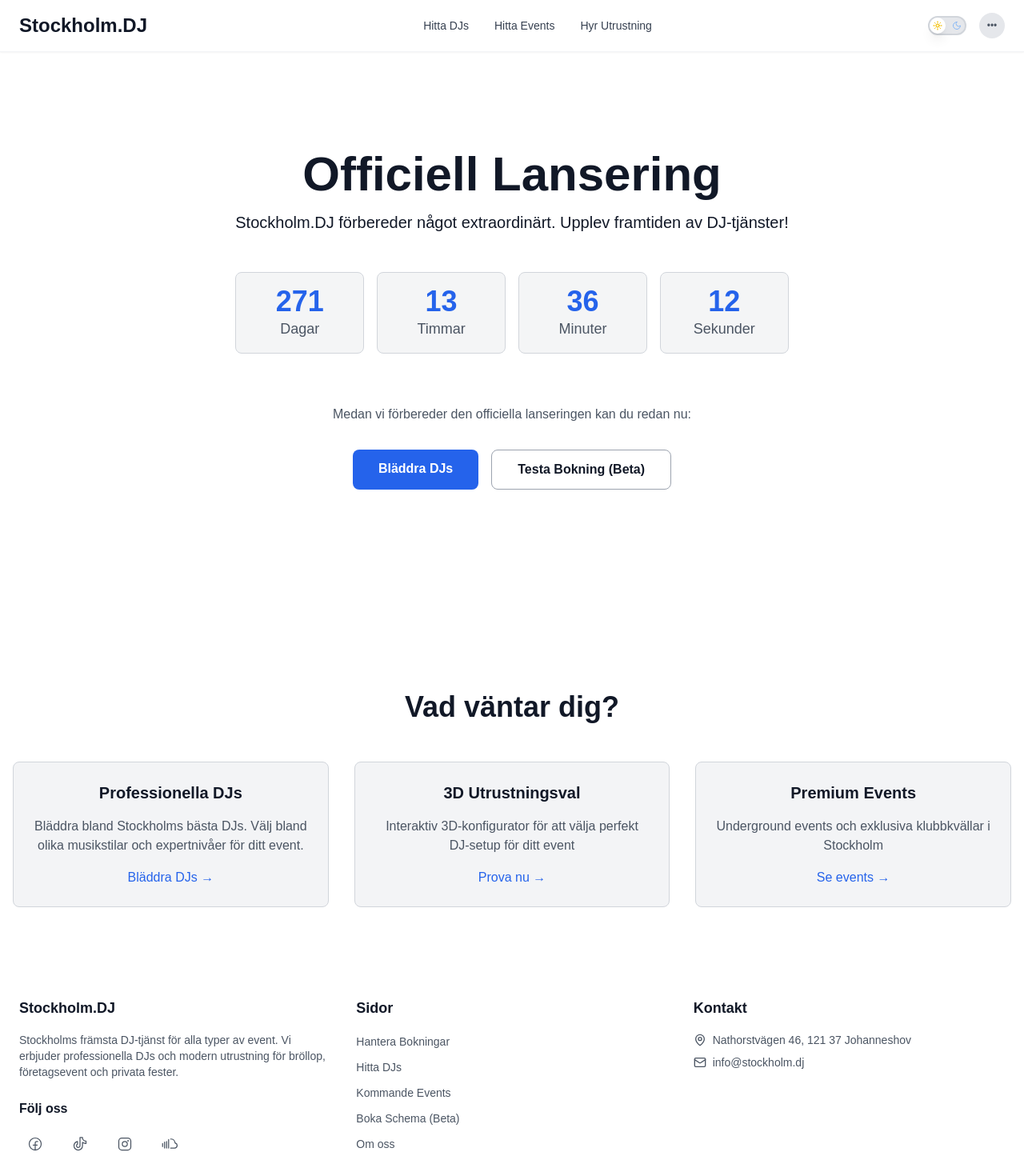
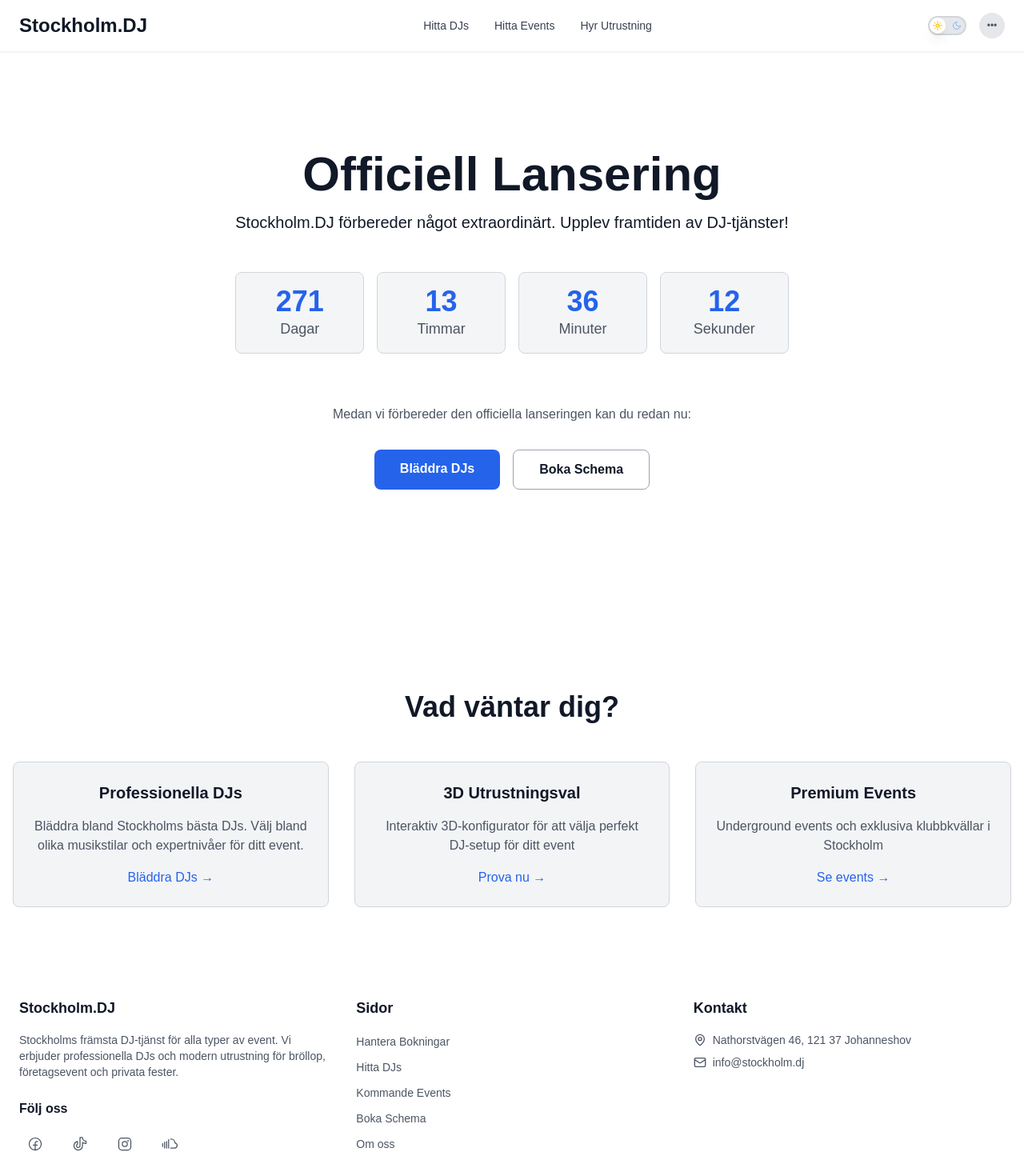
Before and after one commit to DavidFornander/stockholmDJ, a Next.js app: page / in a window 1280 px wide. Shown: the top 1470 px of the page at 80% size. Built offline with nearby package versions, Linux system fonts and the light colour scheme.

Commit message:
feat: update booking flow and navigation links to new path

```diff
--- a/src/components/global/footer/Footer.tsx
+++ b/src/components/global/footer/Footer.tsx
@@ -73,10 +73,10 @@ export default function Footer() {
               </li>
               <li>
                 <Link
-                  href="/bokabeta3"
+                  href="/book"
                   className="text-sm hover:text-gray-900 dark:hover:text-white transition-colors"
                 >
-                  Boka Schema (Beta)
+                  Boka Schema
                 </Link>
               </li>
               <li>
--- a/src/components/global/navbar/Navbar.tsx
+++ b/src/components/global/navbar/Navbar.tsx
@@ -56,7 +56,7 @@ export const Navbar = () => {
               {isMenuOpen && (
                 <div className="absolute right-0 mt-2 w-48 bg-white dark:bg-black rounded-md shadow-lg py-1 z-50 border dark:border-gray-700">
                   <Link
-                    href="/bokabeta3"
+                    href="/book"
                     className="block px-4 py-2 text-sm text-gray-700 dark:text-gray-300 hover:bg-gray-100 dark:hover:bg-gray-700"
                     onClick={() => setIsMenuOpen(false)}
                   >
--- a/src/components/pages/equipment/Equipment.tsx
+++ b/src/components/pages/equipment/Equipment.tsx
@@ -182,7 +182,7 @@ const Equipment: React.FC = () => {
 						hitta rätt setup för ditt event.
 					</p>
 					<a
-						href="/bokabeta3"
+						href="/book"
 						className="inline-block bg-orange-500 text-white px-6 py-3 rounded-md hover:bg-orange-600 transition-colors"
 					>
 						Kontakta oss
--- a/src/components/pages/events/Events.tsx
+++ b/src/components/pages/events/Events.tsx
@@ -146,7 +146,7 @@ const Events: React.FC = () => {
             Vi kan hjälpa dig arrangera ditt eget event, oavsett om det är en företagsfest, ett bröllop eller en privatfest.
           </p>
           <a
-            href="/bokabeta3"
+            href="/book"
             className="inline-block bg-orange-500 text-white px-6 py-3 rounded-md hover:bg-orange-600 transition-colors"
           >
             Boka DJ
--- a/src/components/pages/home/Homepage.tsx
+++ b/src/components/pages/home/Homepage.tsx
@@ -100,10 +100,10 @@ export default function Homepage() {
                   Bläddra DJs
                 </Link>
                 <Link
-                  href="/bokabeta3"
+                  href="/book"
                   className="border border-gray-400 dark:border-gray-600 text-gray-900 dark:text-gray-100 hover:bg-gray-100 dark:hover:bg-gray-700 hover:text-gray-900 dark:hover:text-white px-8 py-3 rounded-lg font-semibold transition-colors inline-block"
                 >
-                  Testa Bokning (Beta)
+                  Boka Schema
                 </Link>
               </div>
             </motion.div>
@@ -144,7 +144,7 @@ export default function Homepage() {
                   Interaktiv 3D-konfigurator för att välja perfekt DJ-setup för ditt event
                 </p>
                 <Link
-                  href="/bokabeta3"
+                  href="/book"
                   className="inline-block mt-4 text-blue-600 hover:text-blue-500 dark:text-blue-400 dark:hover:text-blue-300 transition-colors"
                 >
                   Prova nu →
--- a/src/components/pages/plugins/Plugins.tsx
+++ b/src/components/pages/plugins/Plugins.tsx
@@ -64,7 +64,7 @@ const Plugins: React.FC = () => {
             Let Stockholm.DJ handle the music for your next event. Our experienced DJs create the perfect atmosphere for any occasion.
           </p>
           <a
-            href="/bokabeta3"
+            href="/book"
             className="inline-block bg-orange-500 text-white px-6 py-3 rounded-md hover:bg-orange-600 transition-colors"
           >
             Book a DJ
--- a/src/components/pages/sample-packs/SamplePacks.tsx
+++ b/src/components/pages/sample-packs/SamplePacks.tsx
@@ -64,7 +64,7 @@ const SamplePacks: React.FC = () => {
             We can create custom sample packs for your specific production needs or book one of our experienced DJs for your next event.
           </p>
           <a
-            href="/bokabeta3"
+            href="/book"
             className="inline-block bg-orange-500 text-white px-6 py-3 rounded-md hover:bg-orange-600 transition-colors"
           >
             Contact Us
```
Also changed, not shown: src/app/book/page.tsx (renamed from src/app/bokabeta3/page.tsx), 2 other files (tests, documents, lock files or other folders).
